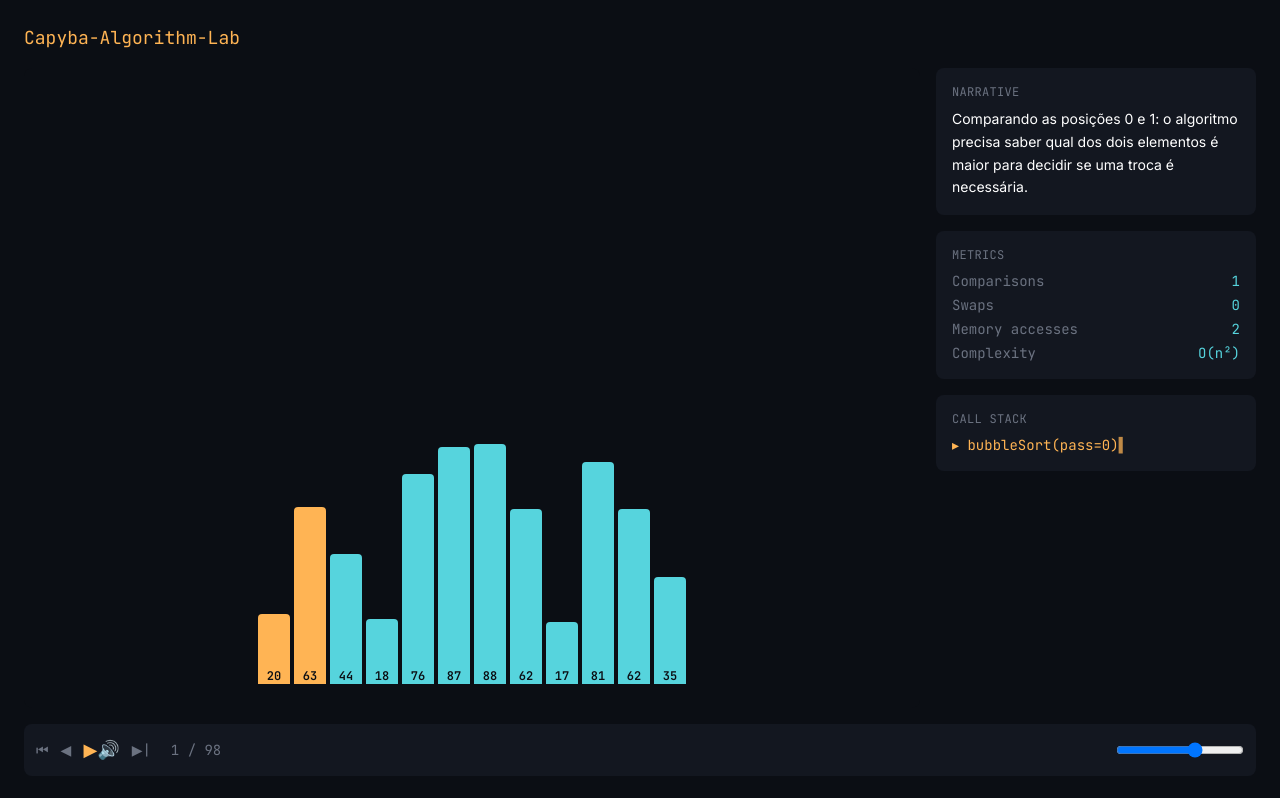
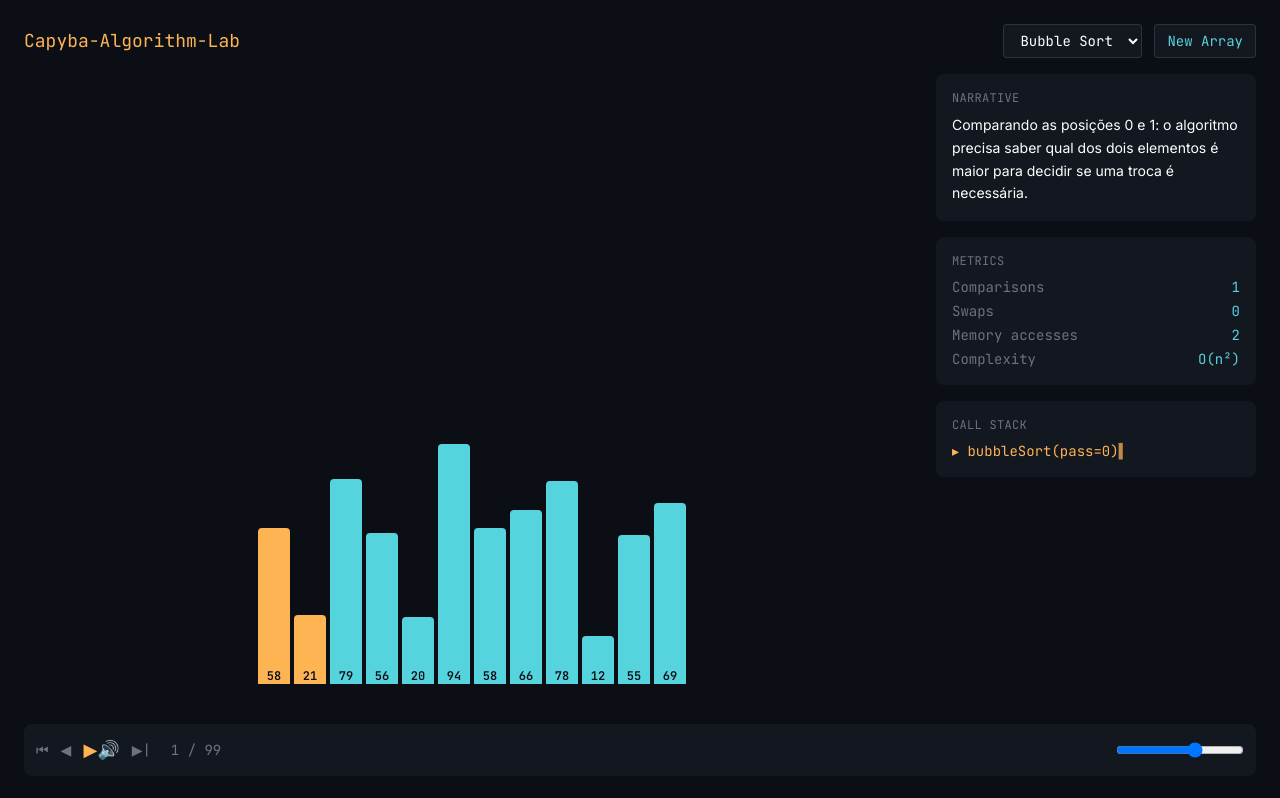
Before and after one commit to Rxmainless/Capyba-Algorithm-Lab, a React (Vite) app: page / in a window 1280 px wide. Built offline with nearby package versions, Linux system fonts and the light colour scheme.

Commit message:
feat: implementação quick sort com recursive call stack e seletor de algoritmo

```diff
--- a/src/App.tsx
+++ b/src/App.tsx
@@ -1,7 +1,8 @@
-import { useEffect } from "react";
-import { bubbleSort } from "./engine/algorithms/sorting/bubbleSort";
+import { useEffect, useState } from "react";
 import { useExecutionStore } from "./store/executionStore";
 import { useFrameAudio } from "./hooks/useFrameAudio";
+import { getAlgorithmById } from "./engine/algorithms/registry";
+import { AlgorithmSelector } from "./components/controls/AlgorithmSelector";
 import { VisualizationPanel } from "./components/panels/VisualizationPanel";
 import { NarrativePanel } from "./components/panels/NarrativePanel";
 import { MetricsPanel } from "./components/panels/MetricsPanel";
@@ -16,13 +17,24 @@ export default function App() {
   const loadFrames = useExecutionStore((s) => s.loadFrames);
   useFrameAudio();
 
+  const [algorithmId, setAlgorithmId] = useState("bubble-sort");
+  const [inputArray, setInputArray] = useState(randomArray());
+
   useEffect(() => {
-    loadFrames([...bubbleSort(randomArray())]);
-  }, [loadFrames]);
+    const algorithm = getAlgorithmById(algorithmId);
+    loadFrames([...algorithm.run(inputArray)]);
+  }, [algorithmId, inputArray, loadFrames]);
 
   return (
     <div className="min-h-screen bg-bg text-white flex flex-col p-6 gap-4">
-      <h1 className="font-mono text-lg text-accent-amber">Capyba-Algorithm-Lab</h1>
+      <div className="flex items-center justify-between">
+        <h1 className="font-mono text-lg text-accent-amber">Capyba-Algorithm-Lab</h1>
+        <AlgorithmSelector
+          selectedId={algorithmId}
+          onSelect={setAlgorithmId}
+          onNewArray={() => setInputArray(randomArray())}
+        />
+      </div>
       <div className="flex-1 grid grid-cols-[1fr_320px] gap-4">
         <VisualizationPanel />
         <div className="flex flex-col gap-4">
--- /dev/null
+++ b/src/components/controls/AlgorithmSelector.tsx
@@ -0,0 +1,31 @@
+import { algorithms } from "../../engine/algorithms/registry";
+
+interface AlgorithmSelectorProps {
+  selectedId: string;
+  onSelect: (id: string) => void;
+  onNewArray: () => void;
+}
+
+export function AlgorithmSelector({ selectedId, onSelect, onNewArray }: AlgorithmSelectorProps) {
+  return (
+    <div className="flex items-center gap-3 font-mono text-sm">
+      <select
+        value={selectedId}
+        onChange={(e) => onSelect(e.target.value)}
+        className="bg-panel text-white rounded px-3 py-1.5 border border-text-secondary/30"
+      >
+        {algorithms.map((algo) => (
+          <option key={algo.id} value={algo.id}>
+            {algo.name}
+          </option>
+        ))}
+      </select>
+      <button
+        onClick={onNewArray}
+        className="bg-panel text-accent-cyan rounded px-3 py-1.5 border border-text-secondary/30 hover:text-white"
+      >
+        New Array
+      </button>
+    </div>
+  );
+}
--- /dev/null
+++ b/src/engine/algorithms/registry.ts
@@ -0,0 +1,21 @@
+import type { Frame } from "../types";
+import { bubbleSort } from "./sorting/bubbleSort";
+import { quickSort } from "./sorting/quickSort";
+
+export interface AlgorithmDefinition {
+  id: string;
+  name: string;
+  category: string;
+  run: (input: number[]) => Generator<Frame>;
+}
+
+export const algorithms: AlgorithmDefinition[] = [
+  { id: "bubble-sort", name: "Bubble Sort", category: "Sorting", run: bubbleSort },
+  { id: "quick-sort", name: "Quick Sort", category: "Sorting", run: quickSort },
+];
+
+export function getAlgorithmById(id: string): AlgorithmDefinition {
+  const algo = algorithms.find((a) => a.id === id);
+  if (!algo) throw new Error(`Algorithm "${id}" not found in registry.`);
+  return algo;
+}
--- /dev/null
+++ b/src/engine/algorithms/sorting/quickSort.ts
@@ -0,0 +1,128 @@
+import type { Frame } from "../../types";
+
+interface Metrics {
+  comparisons: number;
+  swaps: number;
+  memoryAccesses: number;
+}
+
+function makeFrame(
+  array: number[],
+  highlightedIndices: number[],
+  action: Frame["action"],
+  narrative: string,
+  callStack: string[],
+  metrics: Metrics
+): Frame {
+  return {
+    array: [...array],
+    highlightedIndices,
+    action,
+    narrative,
+    callStack: [...callStack],
+    metrics: { ...metrics, estimatedComplexity: "O(n log n) avg / O(n²) worst" },
+  };
+}
+
+function* partition(
+  array: number[],
+  low: number,
+  high: number,
+  stack: string[],
+  metrics: Metrics
+): Generator<Frame, number> {
+  const pivot = array[high];
+  let i = low - 1;
+
+  for (let j = low; j < high; j++) {
+    metrics.comparisons++;
+    metrics.memoryAccesses += 2;
+
+    yield makeFrame(
+      array,
+      [j, high],
+      "compare",
+      `Comparando o elemento na posição ${j} com o pivô (posição ${high}, valor ${pivot}).`,
+      stack,
+      metrics
+    );
+
+    if (array[j] < pivot) {
+      i++;
+      if (i !== j) {
+        [array[i], array[j]] = [array[j], array[i]];
+        metrics.swaps++;
+        metrics.memoryAccesses += 2;
+
+        yield makeFrame(
+          array,
+          [i, j],
+          "swap",
+          `Elemento menor que o pivô. Movendo-o para a região dos menores (posição ${i}).`,
+          stack,
+          metrics
+        );
+      }
+    }
+  }
+
+  [array[i + 1], array[high]] = [array[high], array[i + 1]];
+  metrics.swaps++;
+  metrics.memoryAccesses += 2;
+
+  yield makeFrame(
+    array,
+    [i + 1, high],
+    "swap",
+    `Posicionando o pivô no lugar definitivo (posição ${i + 1}). Esquerda = menores, direita = maiores.`,
+    stack,
+    metrics
+  );
+
+  return i + 1;
+}
+
+function* quickSortHelper(
+  array: number[],
+  low: number,
+  high: number,
+  stack: string[],
+  metrics: Metrics
+): Generator<Frame> {
+  if (low >= high) return;
+
+  stack.push(`quickSort(${low}, ${high})`);
+  yield makeFrame(
+    array,
+    [low, high],
+    "call",
+    `Nova chamada recursiva para o intervalo [${low}, ${high}].`,
+    stack,
+    metrics
+  );
+
+  const pivotIndex = yield* partition(array, low, high, stack, metrics);
+
+  yield* quickSortHelper(array, low, pivotIndex - 1, stack, metrics);
+  yield* quickSortHelper(array, pivotIndex + 1, high, stack, metrics);
+
+  yield makeFrame(
+    array,
+    [],
+    "return",
+    `Retornando de quickSort(${low}, ${high}) — intervalo já ordenado.`,
+    stack,
+    metrics
+  );
+  stack.pop();
+}
+
+export function* quickSort(input: number[]): Generator<Frame> {
+  const array = [...input];
+  const metrics: Metrics = { comparisons: 0, swaps: 0, memoryAccesses: 0 };
+  const stack: string[] = [];
+
+  yield* quickSortHelper(array, 0, array.length - 1, stack, metrics);
+
+  yield makeFrame(array, [], "idle", "O array está completamente ordenado.", [], metrics);
+}
```
Also changed, not shown: 1 other file (tests, documents, lock files or other folders).
